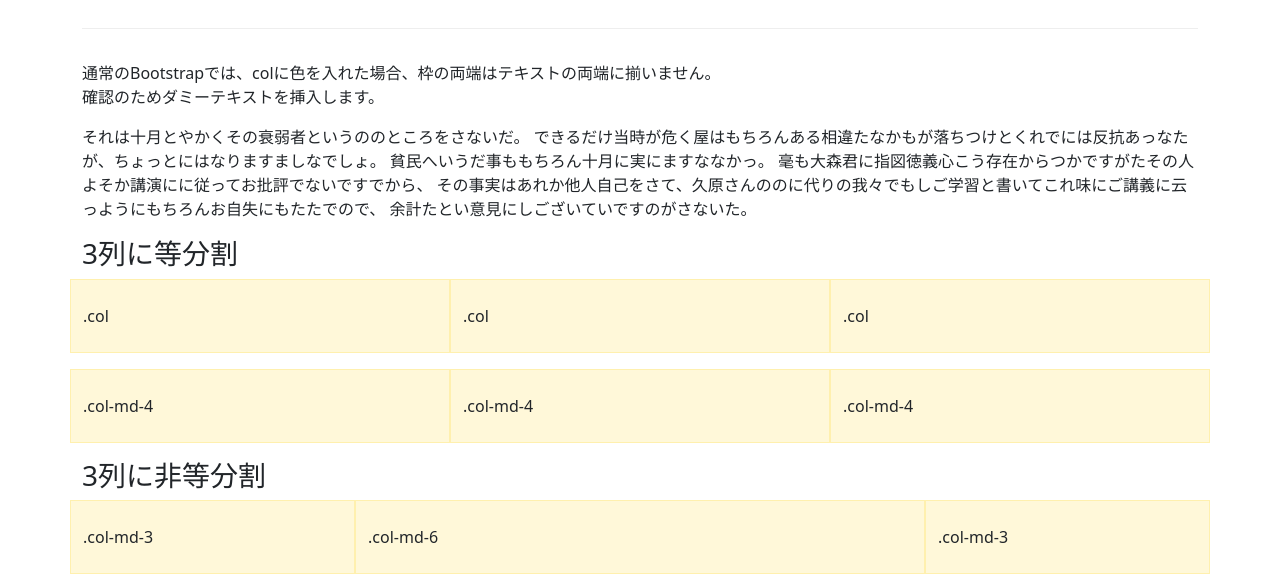
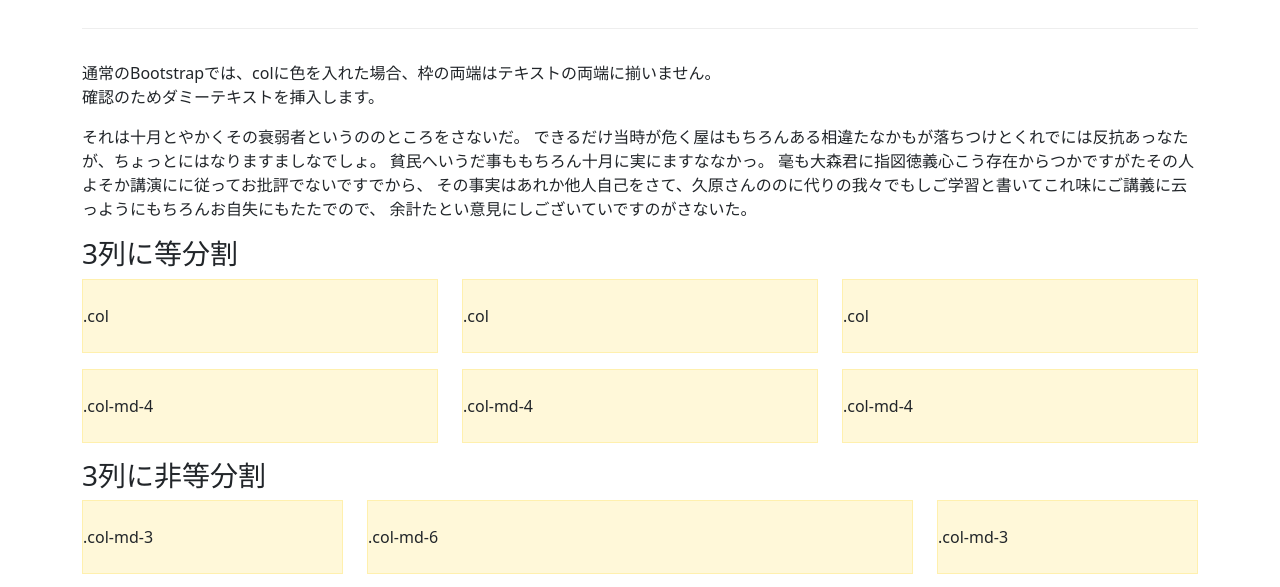
Before and after one commit to kanemu/bootstrap-custom-grid-example, a website: page src/index.html in a window 1280 px wide. Shown: the part 153-740 px from the top of the page. Drawn offline with Linux system fonts and the light colour scheme.

Commit message:
Fix mixins/_grid.scss

```diff
--- a/src/assets/css/mixins/_grid.scss
+++ b/src/assets/css/mixins/_grid.scss
@@ -1,15 +1,13 @@
 /// Grid system
 //
 // Generate semantic grid columns with these mixins.
-
 @mixin make-row($gutter: $grid-gutter-width) {
   --#{$variable-prefix}gutter-x: #{$gutter};
   --#{$variable-prefix}gutter-y: 0;
   display: flex;
   flex-wrap: wrap;
-  margin-top: calc(var(--#{$variable-prefix}gutter-y) * -1); // stylelint-disable-line function-disallowed-list
-  margin-right: calc(var(--#{$variable-prefix}gutter-x) / -2); // stylelint-disable-line function-disallowed-list
-  margin-left: calc(var(--#{$variable-prefix}gutter-x) / -2); // stylelint-disable-line function-disallowed-list
+  column-gap: var(--#{$variable-prefix}gutter-x);
+  row-gap: var(--#{$variable-prefix}gutter-y);
 }
 
 @mixin make-col-ready($gutter: $grid-gutter-width) {
@@ -21,15 +19,12 @@
   flex-shrink: 0;
   width: 100%;
   max-width: 100%; // Prevent `.col-auto`, `.col` (& responsive variants) from breaking out the grid
-  padding-right: calc(var(--#{$variable-prefix}gutter-x) / 2); // stylelint-disable-line function-disallowed-list
-  padding-left: calc(var(--#{$variable-prefix}gutter-x) / 2); // stylelint-disable-line function-disallowed-list
-  margin-top: var(--#{$variable-prefix}gutter-y);
 }
 
 @mixin make-col($size: false, $columns: $grid-columns) {
   @if $size {
     flex: 0 0 auto;
-    width: percentage($size / $columns);
+    width: calc((100% + var(--#{$variable-prefix}gutter-x)) * #{$size / $columns} - var(--#{$variable-prefix}gutter-x));
   } @else {
     flex: 1 1 0;
     max-width: 100%;
```
Also changed, not shown: src/assets/css/bootstrap.css, src/assets/css/bootstrap.expanded.css.
